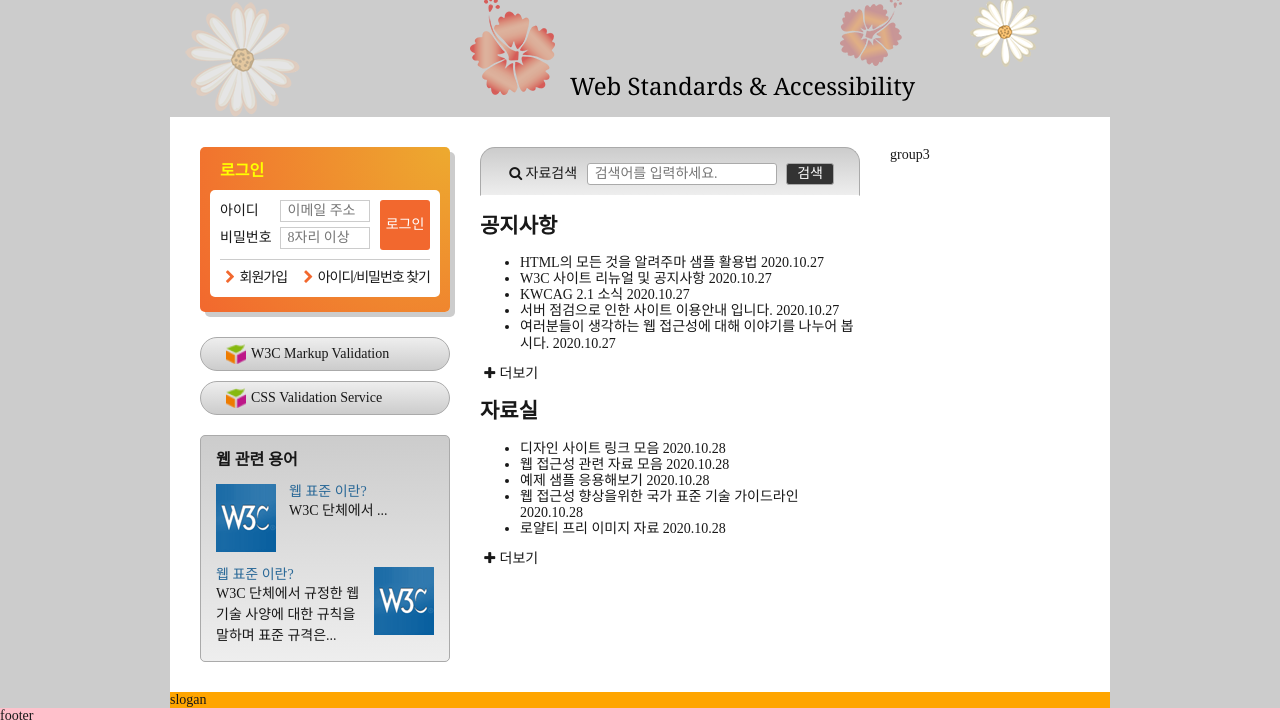
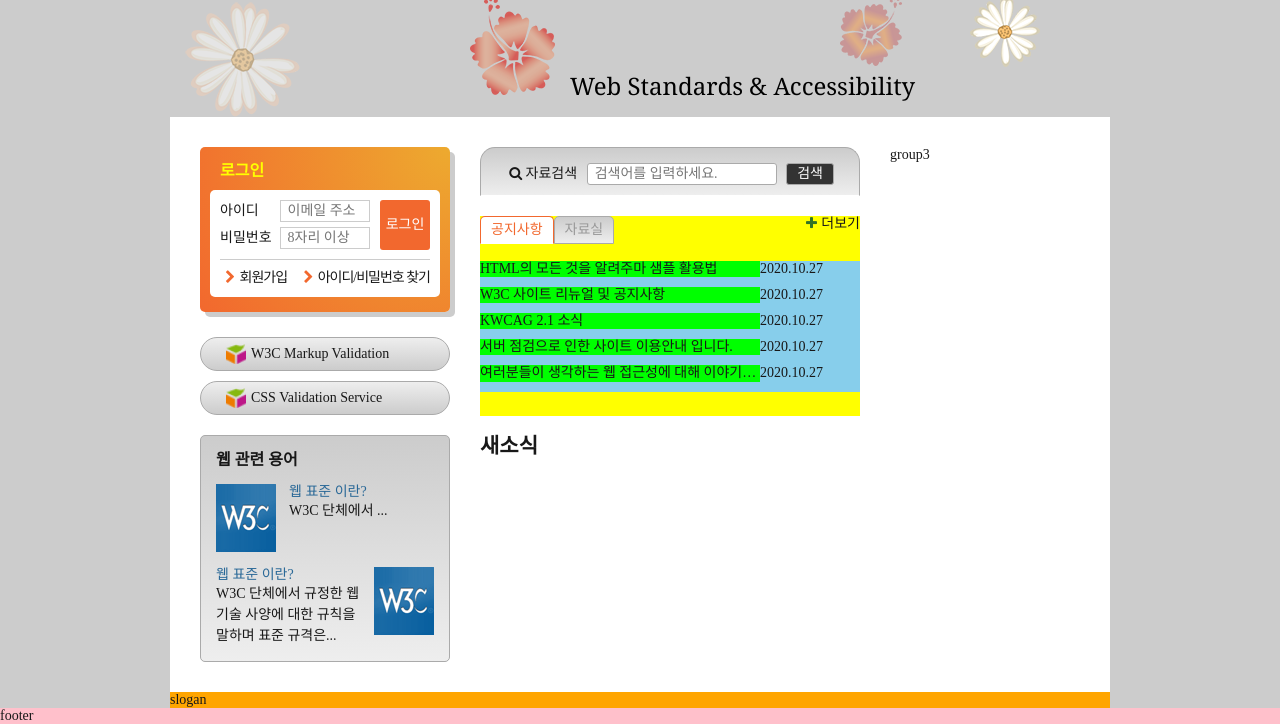
Before and after one commit to jjhstoday/FDS18, a plain HTML site: page index.html in a window 1280 px wide. Shown: the part 127-851 px from the top of the page. Drawn offline with nearby package versions, Linux system fonts and the light colour scheme; a web font is replaced by a local one.

Commit message:
공지사항 및 자료실 디자인

```diff
--- a/css/stylesheet.css
+++ b/css/stylesheet.css
@@ -496,6 +496,92 @@ a {
   padding: 0 10px;
 }
 
+/* 공지사항 및 자료실 */
+.board {
+  background: yellow;
+  position: relative;
+  height: 200px;
+  margin-top: 20px;
+}
+
+.notice-list,
+.pds-list,
+.notice-more,
+.pds-more {
+  display: none;
+}
+
+.is-active .notice-list,
+.is-active .pds-list,
+.is-active .notice-more,
+.is-active .pds-more {
+  display: block;
+}
+
+.tab {
+  float: left;
+  margin: 0;
+}
+
+.tab a {
+  display: block;
+  border-radius: 5px 5px 0 0;
+  border: 1px solid #aaa;
+  background: #ccc linear-gradient(#ccc, #eee);
+  color: #999;
+  font-size: 1.4rem;
+  font-weight: 400;
+  padding: 5px 10px;
+}
+
+.is-active .tab a {
+  color: #f2682e;
+  border-color: #f2682e #f2682e #fff #f2682e;
+  background: #fff;
+}
+
+.notice-list,
+.pds-list {
+  width: 100%;
+  list-style-type: none;
+  padding-left: 0;
+  margin: 0;
+  background: skyblue;
+  position: absolute;
+  left: 0;
+  top: 45px;
+}
+
+.notice-list li,
+.pds-list li {
+  display: flex;
+  flex-flow: row nowrap;
+  margin-bottom: 10px;
+}
+
+.notice-list a,
+.pds-list a {
+  /* flex-grow: 1; */
+  text-overflow: ellipsis;
+  white-space: nowrap;
+  overflow: hidden;
+  width: 280px;
+  background: lime;
+}
+
+.notice-more,
+.pds-more {
+  position: absolute;
+  top: -8px;
+  right: -8px;
+  padding: 8px;
+}
+
+.notice-more::before,
+.pds-more::before {
+  color: hsla(110, 50%, 30%, 1);
+}
+
 .slogan {
   background: orange;
 }
--- a/index.html
+++ b/index.html
@@ -280,6 +280,9 @@
           <a href="#" class="pds-more icon-plus" aria-labelledby="pdsHeading" title="자료실">더보기</a>
         </section>
       </div>
+      <section class="news">
+        <h2 class="news-heading">새소식</h2>
+      </section>
     </div>
     <div class="group group3">group3</div>
   </main>
```
